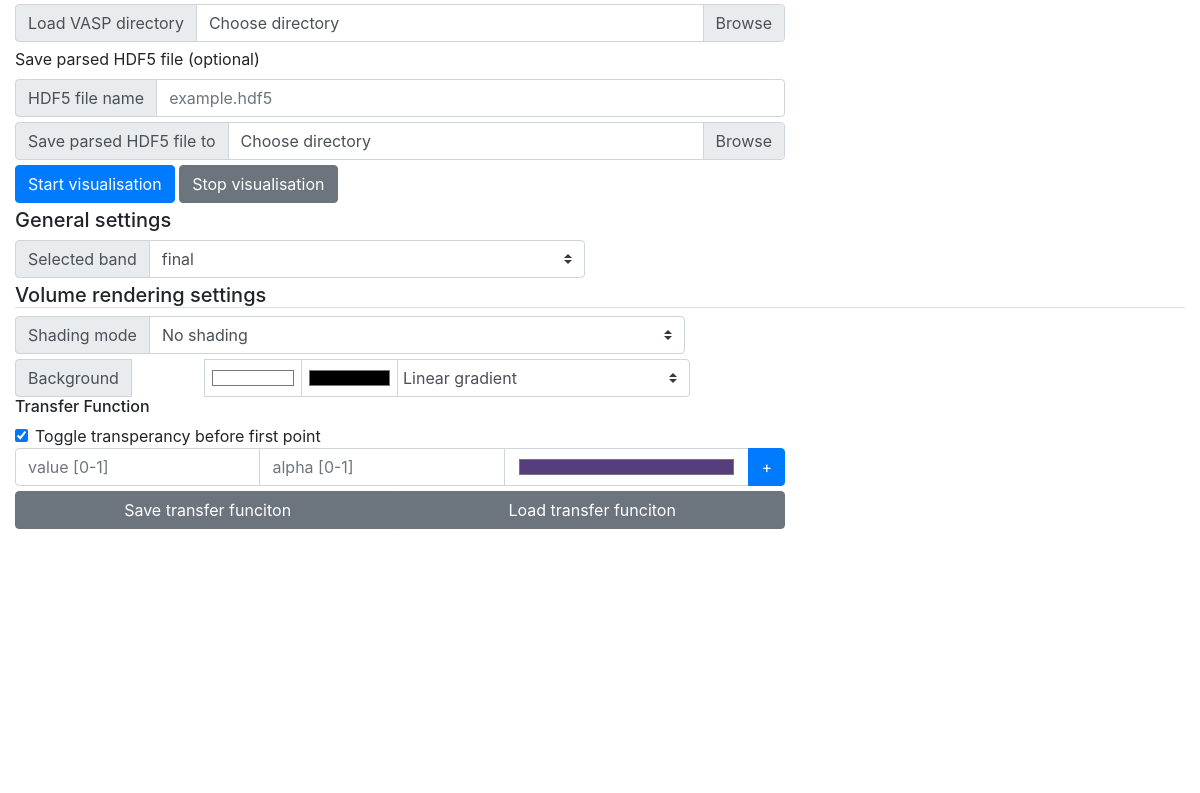
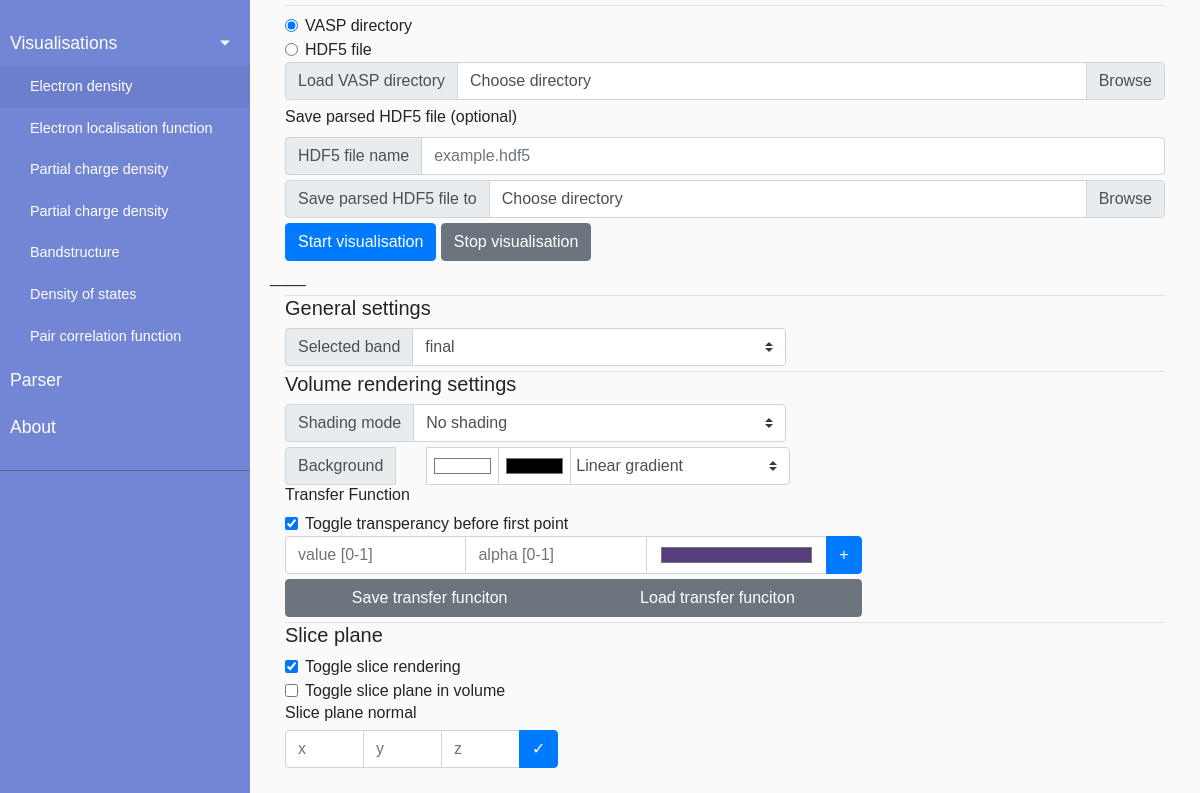
Before and after one commit to jjeessppeer/envision-web-tests2, an Electron app: page index.html in a window 1200 px wide. Shown: the part 82-875 px from the top of the page. Before the commit the page ends 800 px from the top, so only its background shows below. Drawn offline with nearby package versions, Linux system fonts and the light colour scheme.

Commit message:
basic working sidebar

```diff
--- a/chargeControlPanel.html
+++ b/chargeControlPanel.html
@@ -1,7 +1,7 @@
 <!-- Settings panel -->
-<h5>General settings</h5>
+<h5 class="border-top">General settings</h5>
 <div class="row row-margin">
-  <div class="input-group col-sm-6">
+  <div class="input-group col-sm-7">
     <div class="input-group-prepend">
       <label class="input-group-text" for="bandSelection">Selected band</label>
     </div>
@@ -12,7 +12,7 @@
   </div>
 </div>
 
-<h5 class="border-bottom">Volume rendering settings</h5>
+<h5 class="border-top">Volume rendering settings</h5>
 <div class="row row-margin">
   <div class="input-group col-sm-7">
     <div class="input-group-prepend">
@@ -63,10 +63,33 @@
       <button type="button" class="btn btn-secondary">Load transfer funciton</button>
     </div>
   </div>
+</div>
+
+<h5 class="border-top">Slice plane</h5>
+<div class="form-check">
+  <input type="checkbox" class="form-check-input" id="sliceCanvasCheck" onclick="console.log('sliceCanvasToggle')"
+    checked>
+  <label class="form-check-label" for="sliceCanvasCheck">Toggle slice rendering</label>
+</div>
+<div class="form-check">
+  <input type="checkbox" class="form-check-input" id="slicePlaneCheck" onclick="console.log('slicePlaneToggle')">
+  <label class="form-check-label" for="slicePlaneCheck">Toggle slice plane in volume</label>
+</div>
+
+<h6>Slice plane normal</h6>
+<div class="row row-margin">
+  <form class="input-group col-sm-4" id="sliceNormalForm">
+    <input type="text" class="form-control" placeholder="x" required>
+    <input type="text" class="form-control" placeholder="y" required>
+    <input type="text" class="form-control" placeholder="z" required>
+    <div class="input-group-append">
+      <button class="btn btn-primary" type="submit">&#x2713</button>
+    </div>
+</div>
 
 
 <script>
-    $(document).ready(function(){
+  $(document).ready(function () {
     console.log("Charge control element loaded")
     $("#bandSelection").on("change", bandSelected)
     $("#shadingModeSelection").on("change", shadingModeSelected)
--- a/index.html
+++ b/index.html
@@ -6,37 +6,116 @@
   <meta charset="utf-8">
   <meta name="viewport" content="width=device-width, initial-scale=1">
   <link rel="stylesheet" href="https://maxcdn.bootstrapcdn.com/bootstrap/4.3.1/css/bootstrap.min.css">
-  <link rel="stylesheet" href="no.css">
+  <link rel="stylesheet" href="style.css">
   <!-- <link rel="stylesheet" href="tabs.css"> -->
   <!-- <script src="https://ajax.googleapis.com/ajax/libs/jquery/3.4.1/jquery.min.js"></script>
   <script src="https://cdnjs.cloudflare.com/ajax/libs/popper.js/1.14.7/umd/popper.min.js"></script>
   <script src="https://maxcdn.bootstrapcdn.com/bootstrap/4.3.1/js/bootstrap.min.js"></script> -->
+
+
   <script>let $ = require('jquery');</script>
   <script>require('popper.js');</script>
   <script>require('bootstrap');</script>
   <script src="eventCallbacks.js"></script>
+
 </head>
 
 <body>
 
+
+  <div class="wrapper">
+    <!-- Sidebar  -->
+    <nav id="sidebar">
+      <div class="sidebar-header">
+        <h3>ENVISIoN</h3>
+      </div>
+
+      <ul class="list-unstyled components">
+        <!-- <p>Visualisations</p> -->
+        <li id="visDropDown">
+          <a href="#homeSubmenu" data-toggle="collapse" aria-expanded="false" class="dropdown-toggle">Visualisations</a>
+          <ul class="collapse list-unstyled show" id="homeSubmenu">
+            <li class="active">
+              <a href="#">Electron density</a>
+            </li>
+            <li>
+              <a href="#">Electron localisation function</a>
+            </li>
+            <li>
+              <a href="#">Partial charge density</a>
+            </li>
+            <li>
+              <a href="#">Partial charge density</a>
+            </li>
+            <li>
+              <a href="#">Bandstructure</a>
+            </li>
+            <li>
+              <a href="#">Density of states</a>
+            </li>
+            <li>
+              <a href="#">Pair correlation function</a>
+            </li>
+          </ul>
+        </li>
+        <li>
+          <a href="#">Parser</a>
+        </li>
+        <li>
+          <a href="#">About</a>
+        </li>
+      </ul>
+
+    </nav>
+
+    <!-- Page Content  -->
+    <div id="content">
+      <button type="button" id="sidebarCollapse" class="btn btn-info">
+        <i class="fas fa-align-left"></i>
+        <span>Toggle Sidebar</span>
+      </button>
+
+      <div class="container-fluid">
+        <!-- Dynamic page content can go here. -->
+          <div id="fileLoadWrapper"></div>
+          <div class="row row-margin">____</div>
+          <div id="pageContentWrapper"></div>
+
+      </div>
+
+
+    </div>
+  </div>
+  <!--
   <div class="container-fluid">
-    <div id=fileLoadWrapper></div>
-    <div id="pageContentWrapper"></div>
-  </div>
+    <div class="row">
+
+      <main class="col-10">
+        <div id=fileLoadWrapper></div>
+        <div id="pageContentWrapper"></div>
+      </main>
+    </div>
+
+  </div> -->
 
 
   <script>
     $("#fileLoadWrapper").load("loadInput.html")
     $("#pageContentWrapper").load("chargeControlPanel.html")
-    // $(document).ready(function () {
+    $(document).ready(function () {
 
-    //   // Bind events
-    //   $(".custom-file-input").on("change", pathInputChanged);
 
-    //   $("#vaspSource").css("display", "block")
-    //   $("#vaspSourceCheckbox").on("change", togglePathType)
-    //   $("#hdf5SourceCheckbox").on("change", togglePathType)
-    // });
+      $('#sidebarCollapse').on('click', function () {
+        $('#sidebar').toggleClass('active');
+      });
+
+      // Bind events
+      // $(".custom-file-input").on("change", pathInputChanged);
+
+      // $("#vaspSource").css("display", "block")
+      // $("#vaspSourceCheckbox").on("change", togglePathType)
+      // $("#hdf5SourceCheckbox").on("change", togglePathType)
+    });
   </script>
 
 
--- a/loadInput.html
+++ b/loadInput.html
@@ -14,7 +14,7 @@
 </div>
 <div id="vaspSource" style="display:block">
   <div class="row row-margin">
-    <div class="input-group col-md-8">
+    <div class="input-group col-md">
       <div class="input-group-prepend">
         <span class="input-group-text" id="vaspLoadSpan">Load VASP directory</span>
       </div>
@@ -27,7 +27,7 @@
   </div>
   <label>Save parsed HDF5 file (optional)</label>
   <div class="row row-margin">
-    <div class="input-group col-md-8">
+    <div class="input-group col-md">
       <div class="input-group-prepend">
         <span class="input-group-text" id="hdf5FileNamePrep">HDF5 file name</span>
       </div>
@@ -35,7 +35,7 @@
     </div>
   </div>
   <div class="row row-margin">
-    <div class="input-group col-md-8">
+    <div class="input-group col-md">
       <div class="input-group-prepend">
         <span class="input-group-text" id="hdfSaveSpan">Save parsed HDF5 file to</span>
       </div>
--- a/no.css
+++ b/no.css
@@ -38,7 +38,6 @@
     margin-bottom: 5px;
 }
 
-/*
 .wrapper {
     display: flex;
     width: 100%;
@@ -48,9 +47,94 @@
 #sidebar {
     min-width: 250px;
     max-width: 250px;
+    min-height: 100vh;
 }
 
 #sidebar.active {
     margin-left: 250px;
 }
-     */
+
+a[data-toggle="collapse"] {
+    position: relative;
+}
+
+.dropdown-toggle::after {
+    display: block;
+    position: absolute;
+    top: 50%;
+    right: 20px;
+    transform: translateY(-50%);
+}
+
+@media (max-width: 768px) {
+    #sidebar {
+        margin-left: -250px;
+    }
+    #sidebar.active {
+        margin-left: 0;
+    }
+}
+
+/* @import "https://fonts.googleapis.com/css?family=Poppins:300,400,500,600,700"; */
+
+
+body {
+    /* font-family: 'Poppins', sans-serif; */
+    background: #fafafa;
+}
+
+p {
+    /* font-family: 'Poppins', sans-serif; */
+    font-size: 1.1em;
+    font-weight: 300;
+    line-height: 1.7em;
+    color: #999;
+}
+
+a, a:hover, a:focus {
+    color: inherit;
+    text-decoration: none;
+    transition: all 0.3s;
+}
+
+#sidebar {
+    /* don't forget to add all the previously mentioned styles here too */
+    background: #7386D5;
+    color: #fff;
+    transition: all 0.3s;
+}
+
+#sidebar .sidebar-header {
+    padding: 20px;
+    background: #6d7fcc;
+}
+
+#sidebar ul.components {
+    padding: 20px 0;
+    border-bottom: 1px solid #47748b;
+}
+
+#sidebar ul p {
+    color: #fff;
+    padding: 10px;
+}
+
+#sidebar ul li a {
+    padding: 10px;
+    font-size: 1.1em;
+    display: block;
+}
+#sidebar ul li a:hover {
+    color: #7386D5;
+    background: #fff;
+}
+
+#sidebar ul li.active > a, a[aria-expanded="true"] {
+    color: #fff;
+    background: #6d7fcc;
+}
+ul ul a {
+    font-size: 0.9em !important;
+    padding-left: 30px !important;
+    background: #6d7fcc;
+}
--- /dev/null
+++ b/style.css
@@ -0,0 +1,176 @@
+
+.row.row-margin{
+    margin-bottom: 5px;
+}
+
+@import "https://fonts.googleapis.com/css?family=Poppins:300,400,500,600,700";
+body {
+    font-family: 'Poppins', sans-serif;
+    background: #fafafa;
+}
+
+p {
+    font-family: 'Poppins', sans-serif;
+    font-size: 1.1em;
+    font-weight: 300;
+    line-height: 1.7em;
+    color: #999;
+}
+
+a,
+a:hover,
+a:focus {
+    color: inherit;
+    text-decoration: none;
+    transition: all 0.3s;
+}
+
+.navbar {
+    padding: 15px 10px;
+    background: #fff;
+    border: none;
+    border-radius: 0;
+    margin-bottom: 40px;
+    box-shadow: 1px 1px 3px rgba(0, 0, 0, 0.1);
+}
+
+.navbar-btn {
+    box-shadow: none;
+    outline: none !important;
+    border: none;
+}
+
+.line {
+    width: 100%;
+    height: 1px;
+    border-bottom: 1px dashed #ddd;
+    margin: 40px 0;
+}
+
+/* ---------------------------------------------------
+    SIDEBAR STYLE
+----------------------------------------------------- */
+
+.wrapper {
+    display: flex;
+    width: 100%;
+    align-items: stretch;
+}
+
+#sidebar {
+    min-width: 250px;
+    max-width: 250px;
+    background: #7386D5;
+    color: #fff;
+    transition: all 0.3s;
+}
+
+#sidebar.active {
+    margin-left: -250px;
+}
+
+#sidebar .sidebar-header {
+    padding: 20px;
+    background: #6d7fcc;
+}
+
+#sidebar ul.components {
+    padding: 20px 0;
+    border-bottom: 1px solid #47748b;
+}
+
+#sidebar ul p {
+    color: #fff;
+    padding: 10px;
+}
+
+#sidebar ul li a {
+    padding: 10px;
+    font-size: 1.1em;
+    display: block;
+}
+
+#sidebar ul li a:hover {
+    color: #7386D5;
+    background: #fff;
+}
+
+/* #sidebar ul li.active>a,
+a[aria-expanded="true"] {
+    color: #fff;
+    background: #6d7fcc;
+} */
+
+a[data-toggle="collapse"] {
+    position: relative;
+}
+
+.dropdown-toggle::after {
+    display: block;
+    position: absolute;
+    top: 50%;
+    right: 20px;
+    transform: translateY(-50%);
+}
+
+ul ul a {
+    font-size: 0.9em !important;
+    padding-left: 30px !important;
+    /* background: #6d7fcc; */
+}
+
+
+#sidebar ul li.active{
+    color: #fff;
+    background: #6d7fcc;
+}
+
+ul.CTAs {
+    padding: 20px;
+}
+
+ul.CTAs a {
+    text-align: center;
+    font-size: 0.9em !important;
+    display: block;
+    border-radius: 5px;
+    margin-bottom: 5px;
+}
+
+a.download {
+    background: #fff;
+    color: #7386D5;
+}
+
+a.article,
+a.article:hover {
+    background: #6d7fcc !important;
+    color: #fff !important;
+}
+
+/* ---------------------------------------------------
+    CONTENT STYLE
+----------------------------------------------------- */
+
+#content {
+    width: 100%;
+    padding: 20px;
+    min-height: 100vh;
+    transition: all 0.3s;
+}
+
+/* ---------------------------------------------------
+    MEDIAQUERIES
+----------------------------------------------------- */
+
+@media (max-width: 768px) {
+    #sidebar {
+        margin-left: -250px;
+    }
+    #sidebar.active {
+        margin-left: 0;
+    }
+    #sidebarCollapse span {
+        display: none;
+    }
+}
```
Lines whose indentation alone changed are shown as unchanged.
